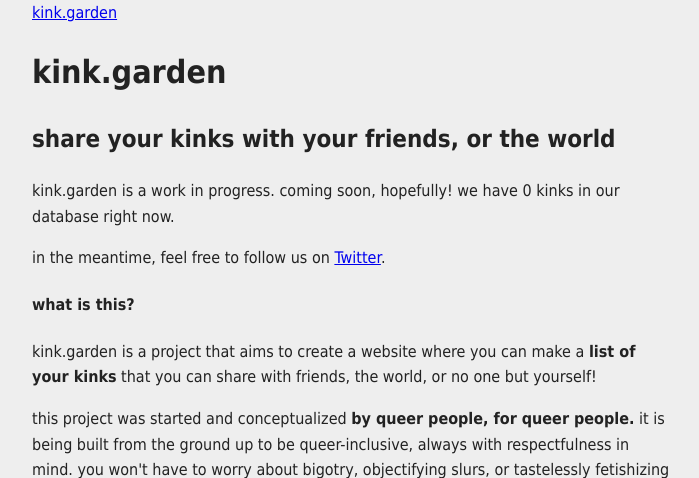
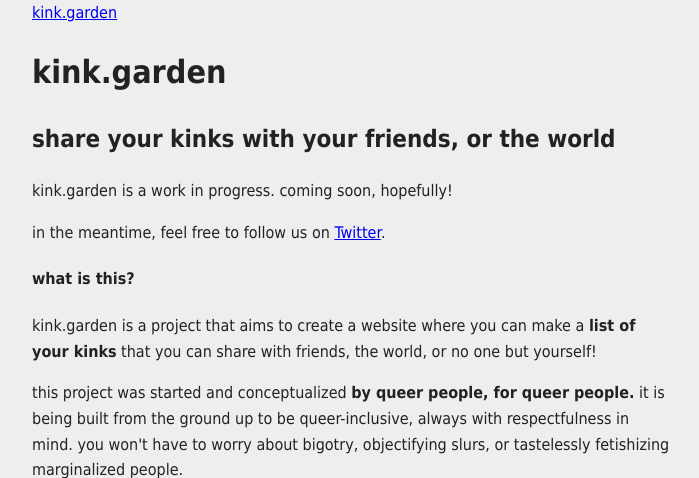
Before and after one commit to kinkgarden/kinkgarden, a Django app: page / in a window 1280 px wide. Shown: the top 478 px of the page, without its empty margins (288-987 px from the left). Run offline with Django 3.2, Linux system fonts and the light colour scheme; tables that the repository leaves empty hold one stand-in row (values such as "Sample post").

Commit message:
don't announce DB size if it's empty

```diff
--- a/base/templates/base/index.html
+++ b/base/templates/base/index.html
@@ -3,7 +3,11 @@
 {% block content %}
 <h1>kink.garden</h1>
 <h2>share your kinks with your friends, or the world</h2>
-<p>kink.garden is a work in progress. coming soon, hopefully! we have {{ kink_count }} kink{{ kink_count | pluralize }} in our database right now.</p>
+<p>kink.garden is a work in progress. coming soon, hopefully!
+    {% if kink_count > 0 %}
+    we have {{ kink_count }} kink{{ kink_count | pluralize }} in our database right now.
+    {% endif %}
+</p>
 <p>in the meantime, feel free to follow us on <a href="https://twitter.com/kinkgarden">Twitter</a>.</p>
 <h4>what is this?</h4>
 <p>kink.garden is a project that aims to create a website where you can make a <b>list of your kinks</b> that you can
```
